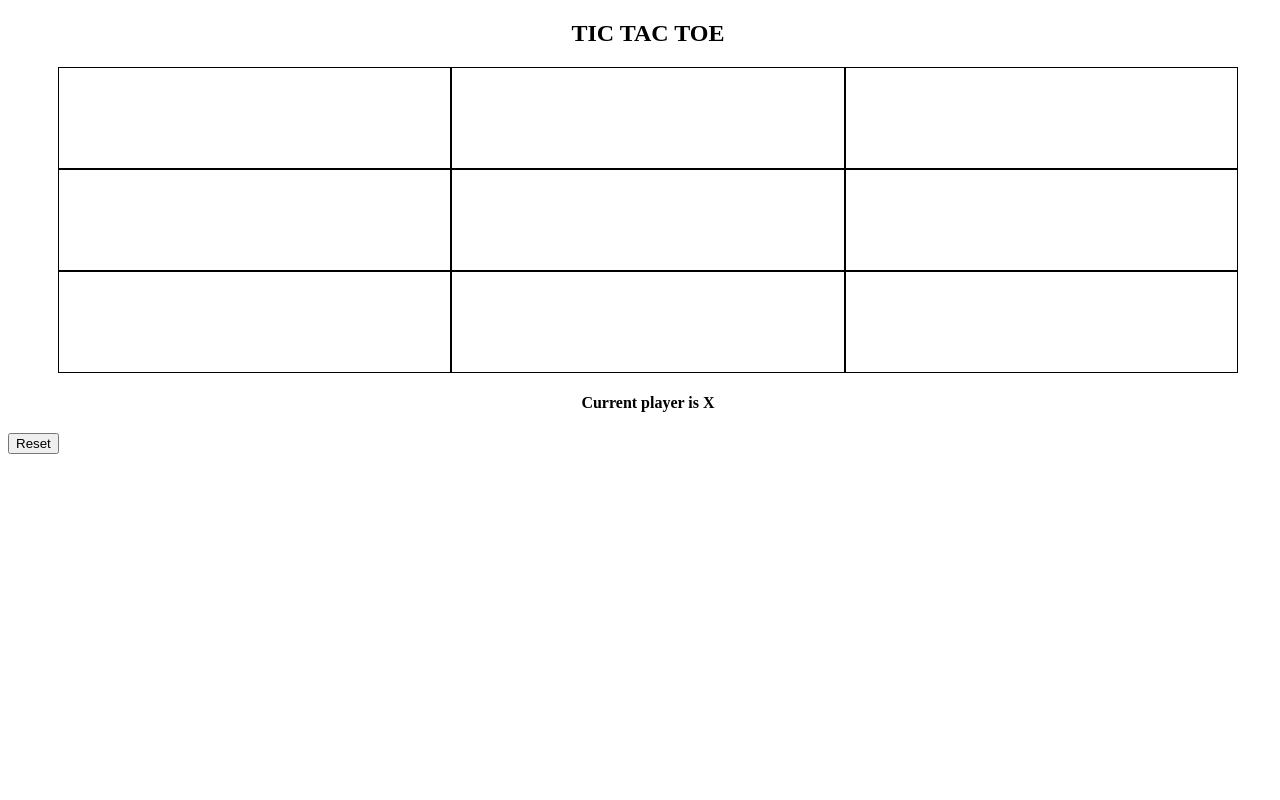
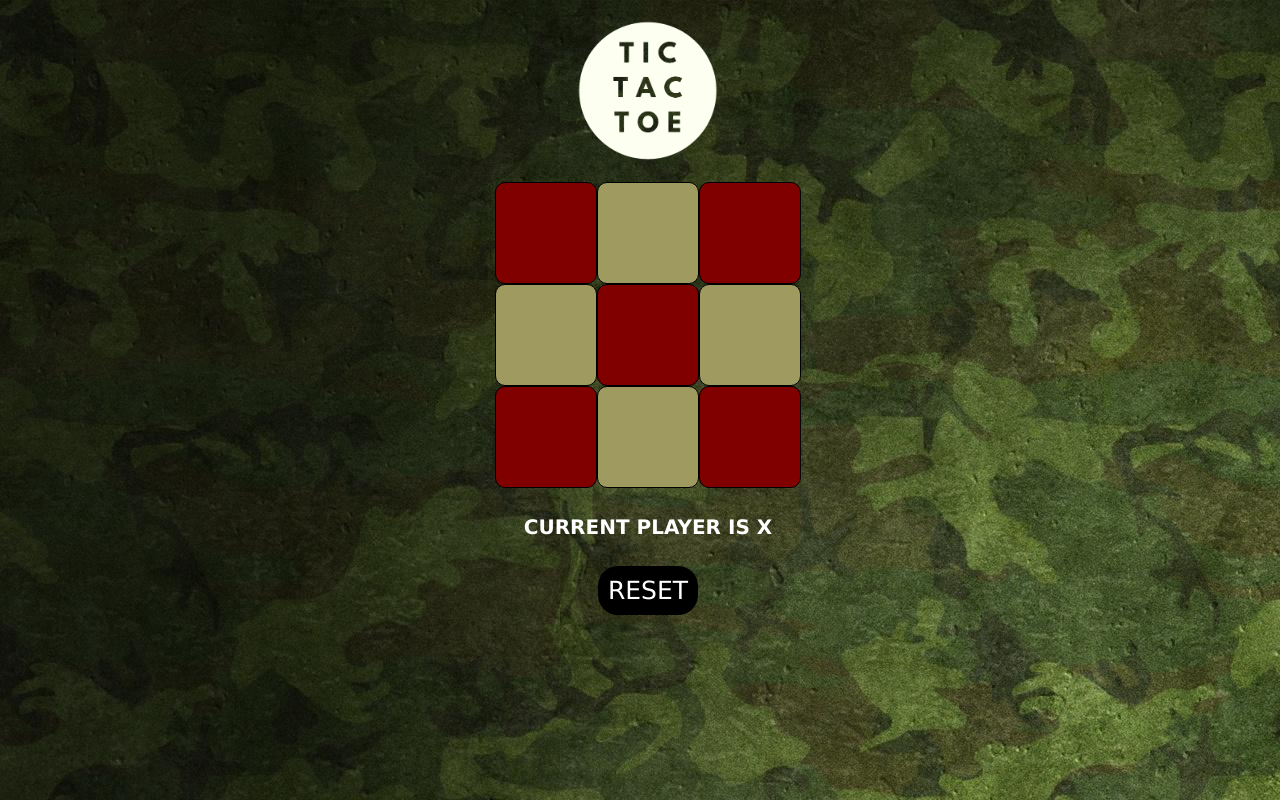
Before and after one commit to HasanAbdirahman/tic_tac_toe, a plain HTML site: page index.html in a window 1280 px wide. Drawn offline with Linux system fonts and the light colour scheme.

Commit message:
Modify css

```diff
--- a/css/styles.css
+++ b/css/styles.css
@@ -1,6 +1,19 @@
 body {
   width: 100%;
   height: 100%;
+  /* background-color: rgb(21, 68, 23); */
+  background: url('../img/background.jpg')
+}
+
+.logo {
+  width: 150px;
+  height: auto;
+}
+
+.logo-container {
+  display: flex;
+  justify-content: center;
+  margin: 20px 0 20px 0;
 }
 
 .row {
@@ -9,15 +22,37 @@ body {
   padding: 0 50px 0 50px;
 }
 
-.row > div {
+.row .cell {
   display: flex;
-  width: 100%;
-  height: auto;
-  padding: 50px;
-  font-size: 40px;
+  min-width: 100px;
+  min-height: 100px;
+  max-width: 200px;
+  max-height: 200px;
+  font-size: 60px;
+  color: white;
+  font-family: 'Lucida Sans', 'Lucida Sans Regular', 'Lucida Grande', 'Lucida Sans Unicode', Geneva, Verdana, sans-serif;
   border: 1px solid black;
   justify-content: center;
   align-items: center;
+  border-radius: 10px;
+}
+
+.row .cell:hover {
+  transform: scale(1.1);
+}
+
+.cell.prim {
+  background-color: rgb(128, 0, 0);
+}
+
+.cell.prim.active,
+.cell.sec.active {
+  background-color: black;
+  border: white 1px solid;
+}
+
+.cell.sec {
+  background-color: rgb(158, 154, 96);
 }
 
 .game-board {
@@ -25,7 +60,30 @@ body {
   flex-direction: column;
 }
 
-h2,
-h4 {
+#message {
   text-align: center;
+  font-family: 'Lucida Sans', 'Lucida Sans Regular', 'Lucida Grande', 'Lucida Sans Unicode', Geneva, Verdana, sans-serif;
+  font-weight: bold;
+  color: white;
+  font-size: 20px;
 }
+
+#btn {
+  background-color: black;
+  border: none;
+  border-radius: 20px;
+  color: white;
+  padding: 10px;
+  font-size: 25px;
+  font-family: 'Lucida Sans', 'Lucida Sans Regular', 'Lucida Grande', 'Lucida Sans Unicode', Geneva, Verdana, sans-serif;
+}
+
+#btn:hover {
+  filter: invert(1);
+  cursor: pointer;
+}
+
+.btn-container {
+  display: flex;
+  justify-content: center;
+}
--- a/index.html
+++ b/index.html
@@ -9,25 +9,31 @@
     <title>Document</title>
 </head>
 <body>
-    <h2>TIC TAC TOE</h2>
+    <div class="logo-container">
+        <img class="logo" src="img/logo.png" />
+    </div>
     <div class="game-board">
         <div class="row">
-            <div class="cell" id="00"></div>
-            <div class="cell" id="01"></div>
-            <div class="cell" id="02"></div>
+            <div class="cell prim" id="00"></div>
+            <div class="cell sec" id="01"></div>
+            <div class="cell prim" id="02"></div>
         </div>
         <div class="row">
-            <div class="cell" id="10"></div>
-            <div class="cell" id="11"></div>
-            <div class="cell" id="12"></div>
+            <div class="cell sec" id="10"></div>
+            <div class="cell prim" id="11"></div>
+            <div class="cell sec" id="12"></div>
         </div>
         <div class="row">
-            <div class="cell" id="20"></div>
-            <div class="cell" id="21"></div>
-            <div class="cell" id="22"></div>
+            <div class="cell prim" id="20"></div>
+            <div class="cell sec" id="21"></div>
+            <div class="cell prim" id="22"></div>
         </div>
     </div>
-    <h4 id="message">Current player is X</h4>
-    <button id="btn">Reset</button>
+    <div class="message-container">
+        <h4 id="message">CURRENT PLAYER IS X</h4>
+    </div>
+    <div class="btn-container">
+        <button id="btn">RESET</button>
+    </div>
 </body>
 </html>
--- a/js/script.js
+++ b/js/script.js
@@ -45,10 +45,11 @@ function handleClick(evt) {
 }
 
 function render(evt, [x, y]) {
+    evt.target.classList.add('active');
     evt.target.innerHTML = board[x][y];
-    if (winner) {message.textContent = `Winner is ${winner}. Reset.`; return;}
-    if (numMoves == 9 && !winner) {message.textContent = "Draw. No Winner! Reset."; return;}
-    message.textContent = `Current player is ${player}`;
+    if (winner) {message.textContent = `WINNER IS ${winner}. RESET.`; return;}
+    if (numMoves == 9 && !winner) {message.textContent = "DRAW. NO WINNER! RESET."; return;}
+    message.textContent = `CURRENT PLAYER IS ${player}`;
 }
 
 function checkWin() {
@@ -81,6 +82,6 @@ function generateCondition(a, b, c) {
 
 function resetRender() {
     init();
-    Array.from(cells).forEach(cell => cell.textContent = "");
-    message.textContent = `Current player is ${player}`;
+    Array.from(cells).forEach(cell => {cell.textContent = ""; cell.classList.remove('active')});
+    message.textContent = `CURRENT PLAYER IS ${player}`;
 }
```
Also changed, not shown: img/background.jpg (added), img/logo.png (added).
